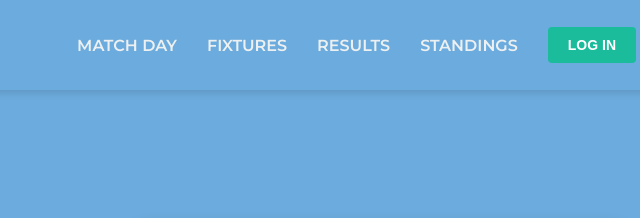
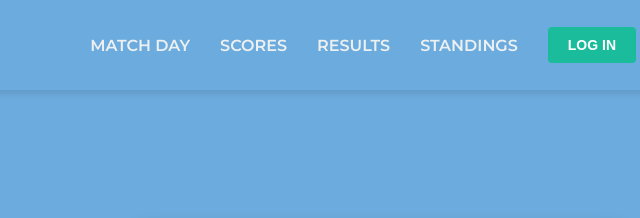
Before and after one commit to jefyoung411/minibus_school, a plain HTML site: page index.html in a window 1280 px wide. Shown: the top 218 px of the page, 580-1220 px from the left. Drawn offline with Linux system fonts and the light colour scheme.

Commit message:
Update index.html

```diff
--- a/index.html
+++ b/index.html
@@ -19,7 +19,7 @@
                     <div class="menu-items">
                         <ul>
                             <li><a>MATCH DAY</a></li>
-                            <li><a>FIXTURES</a></li>
+                            <li><a>SCORES</a></li>
                             <li><a>RESULTS</a></li>
                             <li><a>STANDINGS</a></li>
                         </ul>
```
